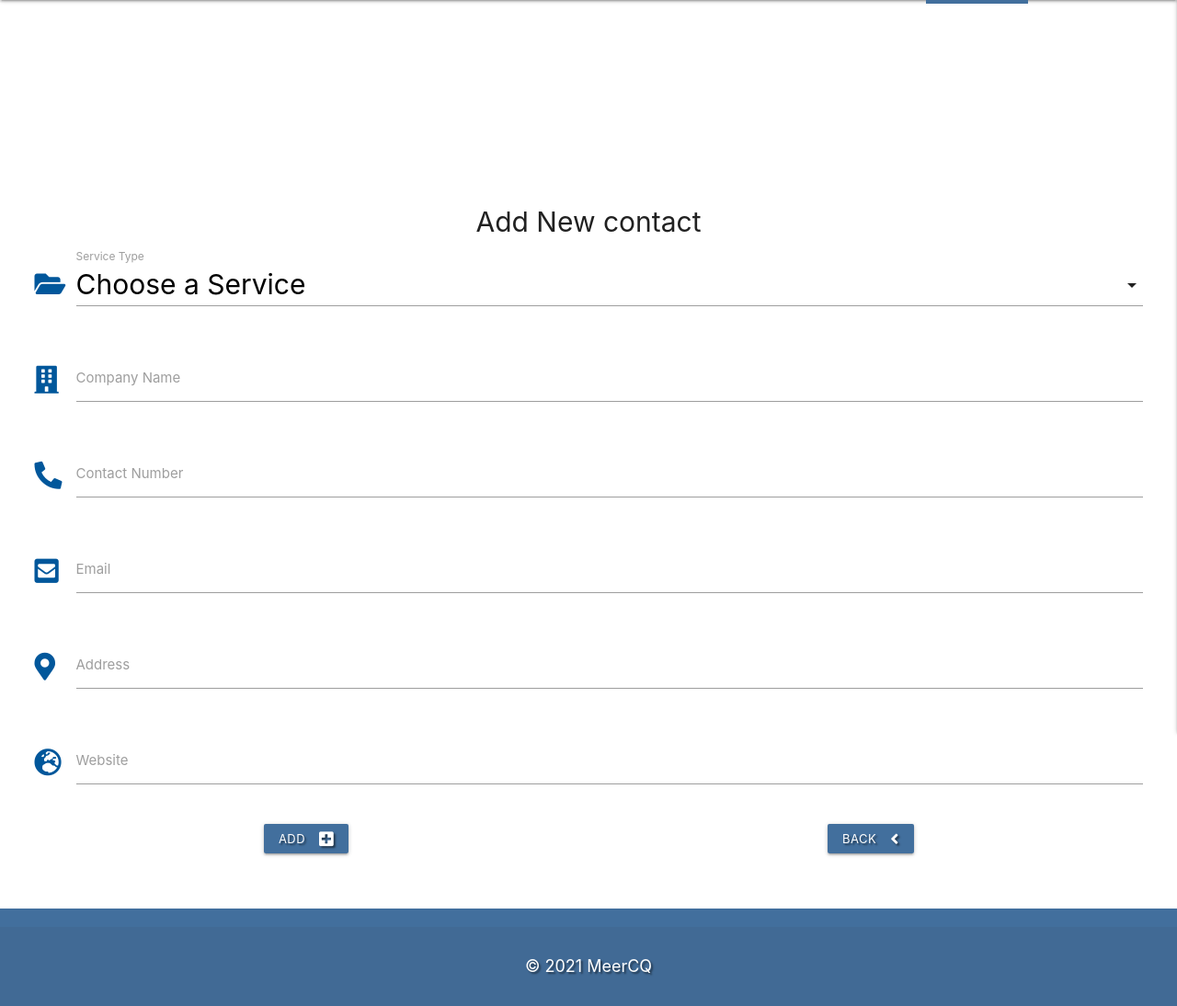
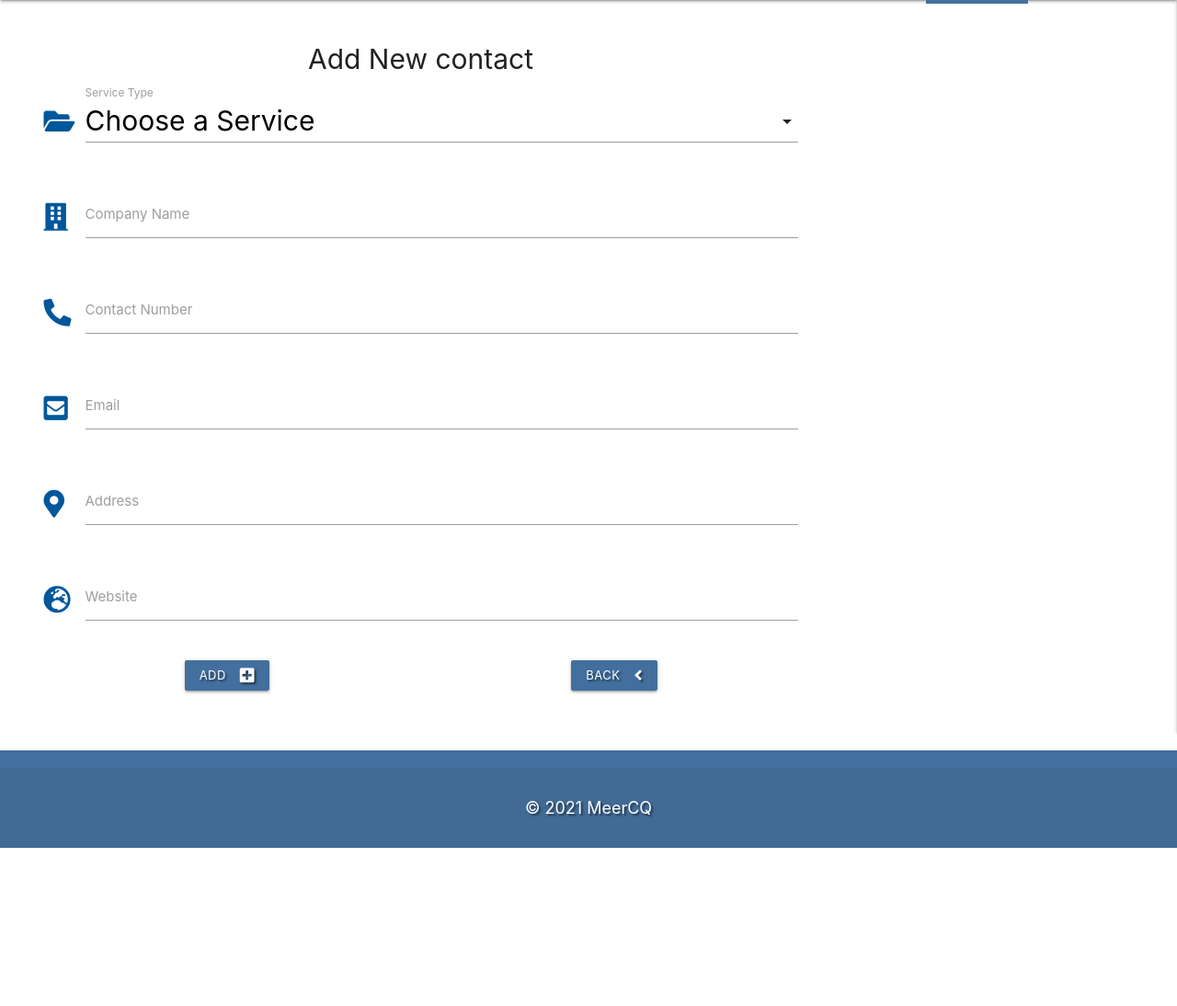
Before and after one commit to gomathishankar28/ms3_meercq, a Flask app: page /add_contact in a window 1280 px wide. Shown: the part 64-1158 px from the top of the page at 92% size. After the commit the page ends 986 px from the top, so only its background shows below. Run offline with Flask 2, Linux system fonts and the light colour scheme; data that the repository does not hold is empty; some libraries are stand-ins or nearby versions.

Commit message:
added top margin for all the forms

```diff
--- a/static/css/style.css
+++ b/static/css/style.css
@@ -329,7 +329,8 @@ p {
 
     }
     .add_contact, .edit_contact, .add_review {
-        margin-top: 15%
+        margin-top: 5%
+        margin-left: 100px;
     }
 }
 @media (min-width: 1080px) {
@@ -364,5 +365,9 @@ p {
     width: 400px;
 
 }
+.add_contact,.edit_contact,.add_review {
+    margin-top: 5%
+    margin-left: 200px;
+}
 
 }
--- a/templates/add_contact.html
+++ b/templates/add_contact.html
@@ -1,8 +1,10 @@
 {% extends "base.html" %}
 {% block content %}
+<div class="container add_contact">
+    <h4 class="center-align">Add New contact</h4>
     <div class="row white">
-        <div class="col s12 add_contact">
-        <h4 class="center-align">Add New contact</h4>
+        <div class="col s12">
+
         <form class="col s12" method="POST" action="{{ url_for('add_contact') }}">
             <!-- service_type selection -->
             <div class="row">
@@ -72,4 +74,5 @@
         </form>
     </div>
 </div>
+</div>
 {% endblock %}
```
Also changed, not shown: templates/add_review.html (+4 -3 lines), templates/edit_contact.html (+4 -3 lines).
